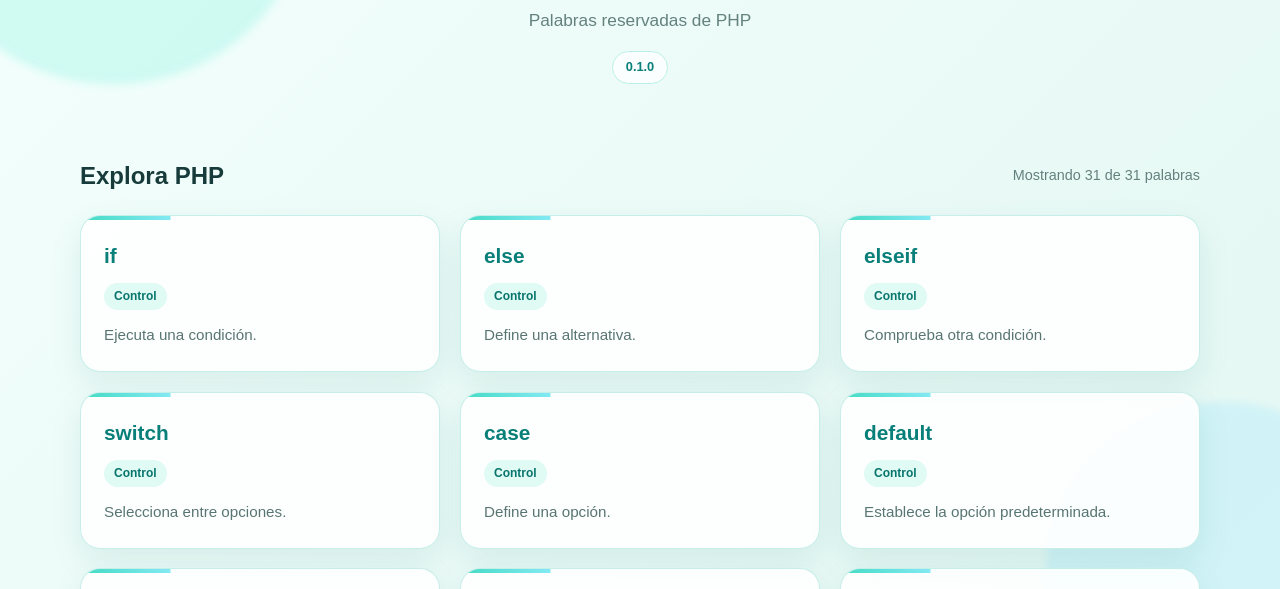
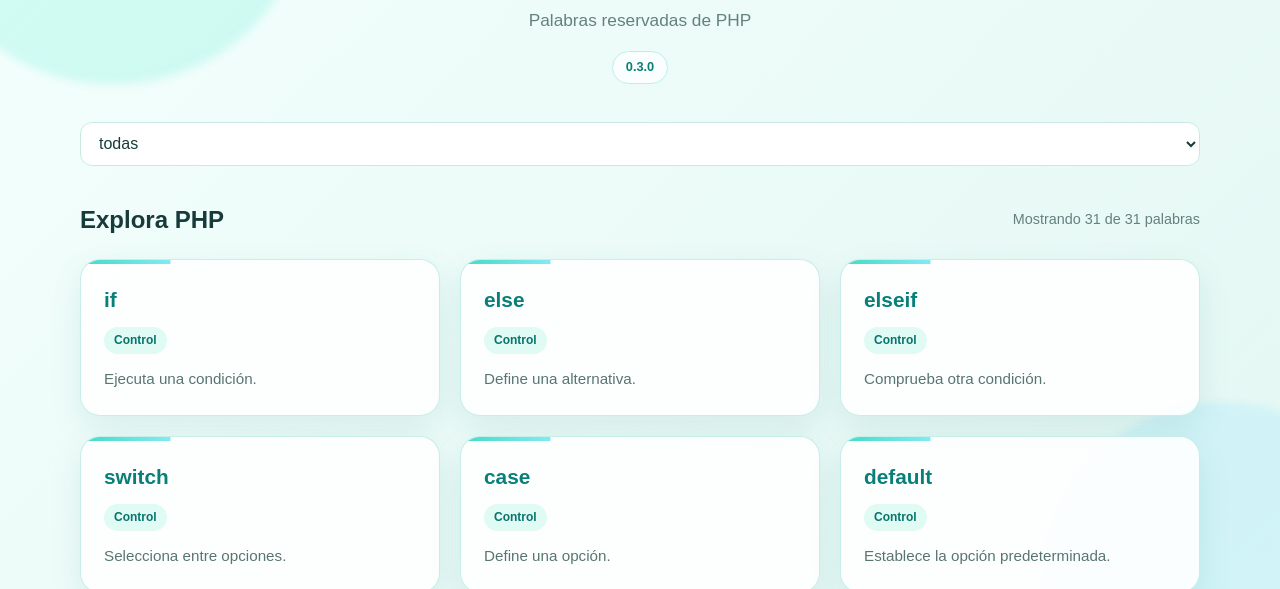
Before and after one commit to FranGuerreroH/php-words, a plain HTML site: page index.html in a window 1280 px wide. Shown: the part 205-794 px from the top of the page. Drawn offline with Linux system fonts and the light colour scheme.

Commit message:
Añade filtro por categoría

```diff
--- a/index.html
+++ b/index.html
@@ -46,5 +46,6 @@
     <script src="js/config.js"></script>
     <script src="js/palabras.js"></script>
     <script src="js/app.js"></script>
+    <script src="js/categorias.js"></script>
 </body>
 </html>
--- /dev/null
+++ b/js/categorias.js
@@ -0,0 +1,28 @@
+const selectorCategoria = document.createElement("select");
+selectorCategoria.setAttribute("aria-label", "Filtrar por categoría");
+
+const opcionTodas = document.createElement("option");
+opcionTodas.value = "todas";
+opcionTodas.textContent = "todas";
+selectorCategoria.appendChild(opcionTodas);
+
+const categorias = [...new Set(PALABRAS.map(function (item) {
+    return item.categoria;
+}))].sort(function (a, b) {
+    return a.localeCompare(b, "es");
+});
+
+categorias.forEach(function (categoria) {
+    const opcion = document.createElement("option");
+    opcion.value = categoria;
+    opcion.textContent = categoria;
+    selectorCategoria.appendChild(opcion);
+});
+
+selectorCategoria.value = filtros.categoria;
+selectorCategoria.addEventListener("change", function () {
+    filtros.categoria = selectorCategoria.value;
+    aplicarFiltros();
+});
+
+document.getElementById("controles").appendChild(selectorCategoria);
--- a/js/config.js
+++ b/js/config.js
@@ -1,3 +1,3 @@
 const APP_TITULO = "PHP Words";
 const APP_SUBTITULO = "Palabras reservadas de PHP";
-const APP_VERSION = "0.1.0";
+const APP_VERSION = "0.3.0";
```
